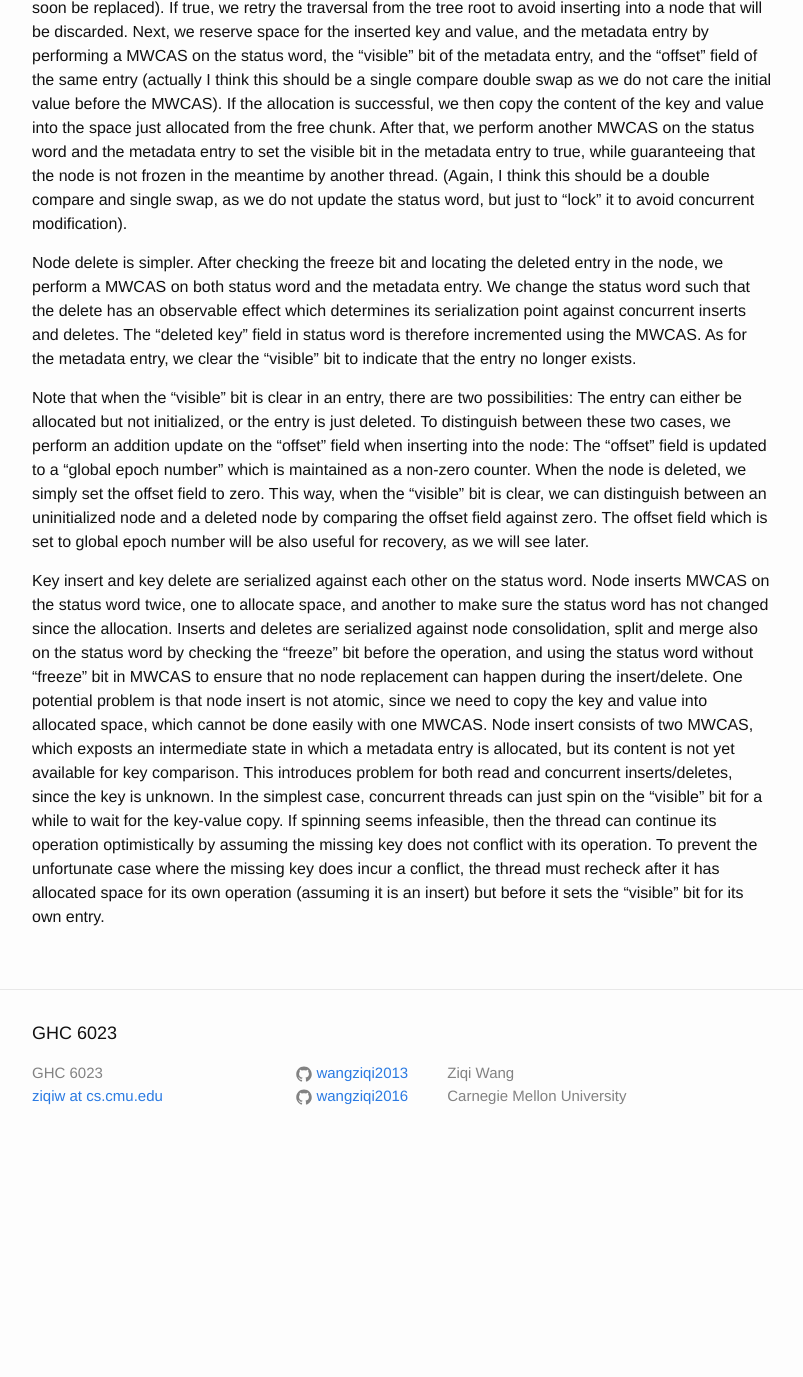
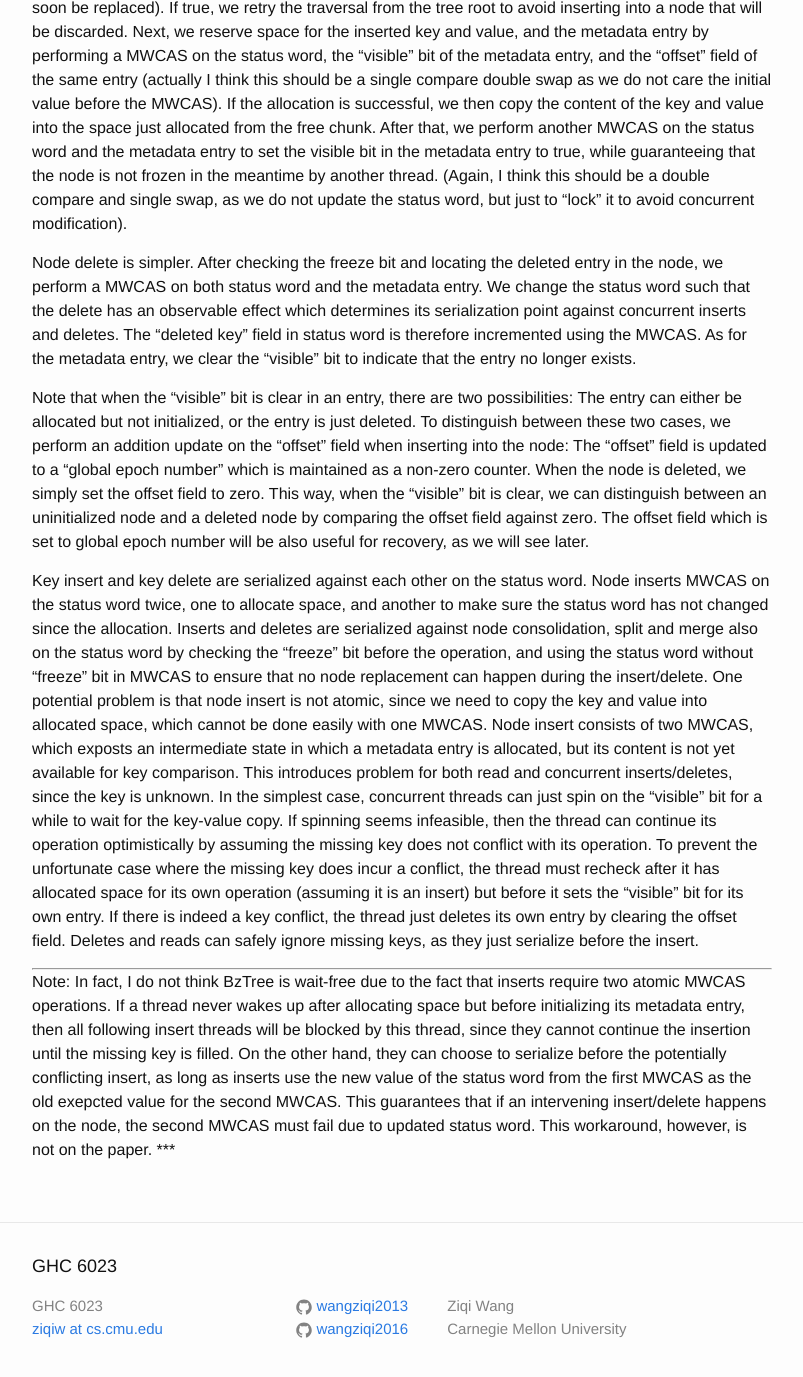
Before and after one commit to wangziqi2013/wangziqi2013.github.io, a Jekyll site: the page built from _posts/2019-11-10-bztree.markdown, in a window 1280 px wide and 1400 px high, scrolled down 2392 px. Shown: the top 1377 px of the window, without its empty margins (238-1041 px from the left). Built offline with Jekyll 4.4.1, drawn with Linux system fonts in a browser that asks for light colours; before the commit the page ends 3559 px from its top, so only the background shows below that.

Commit message:
Adding work around

```diff
--- a/_posts/2019-11-10-bztree.markdown
+++ b/_posts/2019-11-10-bztree.markdown
@@ -120,4 +120,14 @@ is unknown. In the simplest case, concurrent threads can just spin on the "visib
 key-value copy. If spinning seems infeasible, then the thread can continue its operation optimistically by assuming the
 missing key does not conflict with its operation. To prevent the unfortunate case where the missing key does incur a conflict,
 the thread must recheck after it has allocated space for its own operation (assuming it is an insert) but before it sets
-the "visible" bit for its own entry.
+the "visible" bit for its own entry. If there is indeed a key conflict, the thread just deletes its own entry by clearing
+the offset field. Deletes and reads can safely ignore missing keys, as they just serialize before the insert.
+
+***
+Note: In fact, I do not think BzTree is wait-free due to the fact that inserts require two atomic MWCAS operations. If a
+thread never wakes up after allocating space but before initializing its metadata entry, then all following insert threads
+will be blocked by this thread, since they cannot continue the insertion until the missing key is filled. On the other hand,
+they can choose to serialize before the potentially conflicting insert, as long as inserts use the new value of the status word
+from the first MWCAS as the old exepcted value for the second MWCAS. This guarantees that if an intervening insert/delete
+happens on the node, the second MWCAS must fail due to updated status word. This workaround, however, is not on the paper.
+***
```
